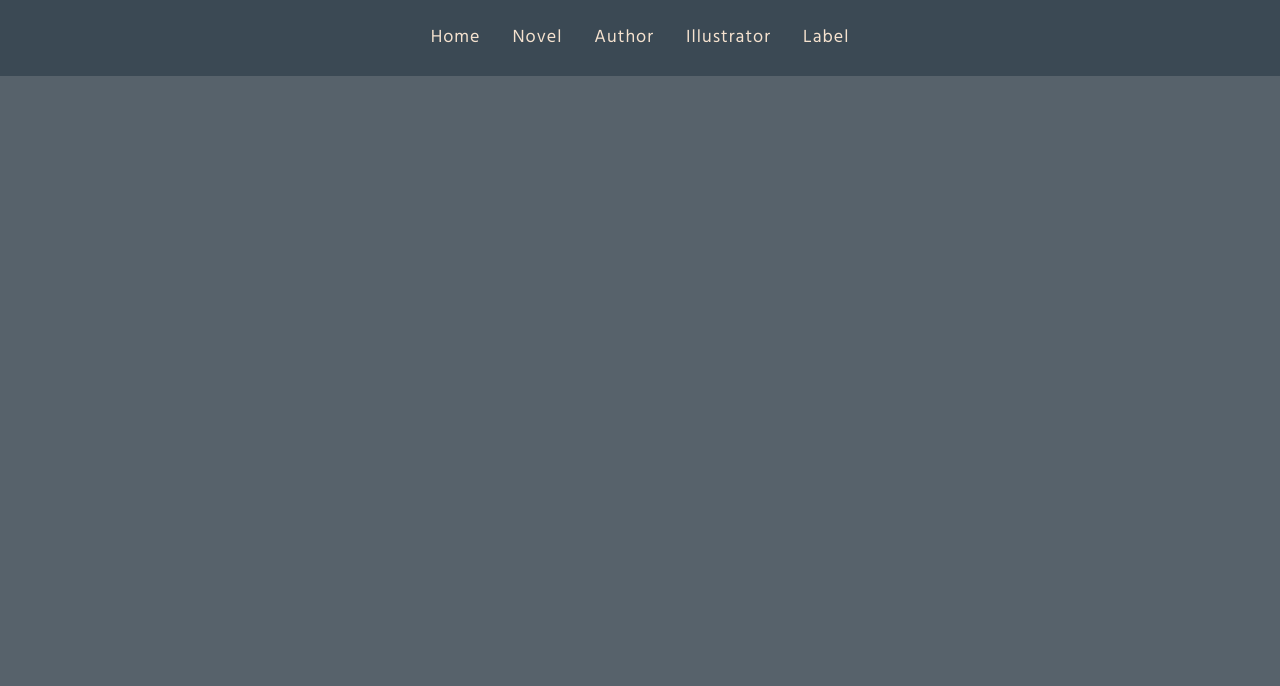
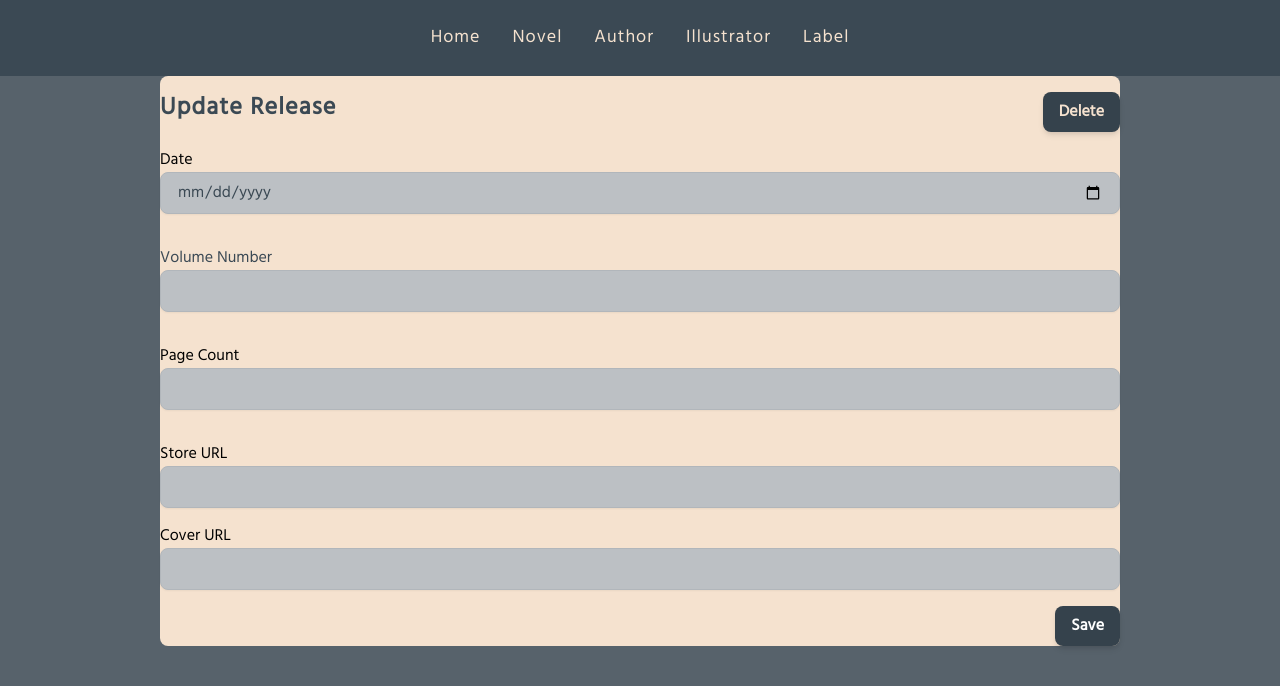
Before and after one commit to alvarodwi/project-datsys, a Vue app in the folder client/: page /novel/1/release-add in a window 1280 px wide. Shown: the top 686 px of the page. Built offline with nearby package versions, Linux system fonts and the light colour scheme; no server answers; a web font is replaced by a local one; what @tailwindcss/typography, vue-tailwind would draw is missing.

Commit message:
release form update

```diff
--- a/client/src/components/crud/release/ReleaseForm.vue
+++ b/client/src/components/crud/release/ReleaseForm.vue
@@ -0,0 +1,186 @@
+<template>
+  <div class="bg-sepia-500 w-3/4 mx-auto rounded-lg">
+    <div class="flex w-full flex-row">
+      <div class="pt-4 text-steel-500">
+        <h1 class="text-2xl font-semibold tracking-wider">
+          {{ $route.params.id ? "Update Release" : "Create Release" }}
+        </h1>
+      </div>
+      <div class="ml-auto" :class="{ hidden: !$route.params.id }">
+        <button
+          class="self-end py-2 px-4 mt-4 bg-steel-600 hover:bg-steel-700 focus:ring-steel-500 focus:ring-offset-steel-200 text-sepia-500 w-full transition ease-in duration-200 text-center text-base font-semibold shadow-md focus:outline-none focus:ring-2 focus:ring-offset-2 rounded-lg "
+          @click="
+            deleteRelease();
+            $router.go(-1);
+          "
+        >
+          Delete
+        </button>
+      </div>
+    </div>
+    <div class="form-group mt-4">
+        <label for="date">Date</label>
+        <input
+          class="rounded-lg border-transparent flex-1 appearance-none border border-steel-300 w-full py-2 px-4 bg-gray-300 text-steel-500 placeholder-steel-400 shadow-sm text-base focus:outline-none focus:ring-2 focus:ring-gray-600 focus:border-transparent"
+          id="date"
+          type = "date"
+          required
+          v-model="release.date"
+          name="date"
+        />
+      </div>
+    <div v-if="!submitted">
+      <div class="my-8">
+        <label for="volumeNumber" class="text-steel-500">Volume Number</label>
+        <input
+          type="text"
+          class="rounded-lg border-transparent flex-1 appearance-none border border-steel-300 w-full py-2 px-4 bg-gray-300 text-steel-500 placeholder-steel-400 shadow-sm text-base focus:outline-none focus:ring-2 focus:ring-gray-600 focus:border-transparent"
+          id="volumeNumber"
+          required
+          v-model="release.volumeNumber"
+          name="VolumeNumber"
+        />
+      </div>
+
+      <div class="my-8">
+        <label for="page">Page Count</label>
+        <input
+          class="rounded-lg border-transparent flex-1 appearance-none border border-steel-300 w-full py-2 px-4 bg-gray-300 text-steel-500 placeholder-steel-400 shadow-sm text-base focus:outline-none focus:ring-2 focus:ring-gray-600 focus:border-transparent"
+          id="page"
+          required
+          v-model="release.page"
+          name="page"
+        />
+      </div>
+      <div class="form-group mt-4">
+        <label for="storeUrl">Store URL</label>
+        <input
+          class="rounded-lg border-transparent flex-1 appearance-none border border-steel-300 w-full py-2 px-4 bg-gray-300 text-steel-500 placeholder-steel-400 shadow-sm text-base focus:outline-none focus:ring-2 focus:ring-gray-600 focus:border-transparent"
+          id="storeUrl"
+          required
+          v-model="release.storeUrl"
+          name="storeUrl"
+        />
+      </div>
+      <div class="form-group mt-4">
+        <label for="coverUrl">Cover URL</label>
+        <input
+          class="rounded-lg border-transparent flex-1 appearance-none border border-steel-300 w-full py-2 px-4 bg-gray-300 text-steel-500 placeholder-steel-400 shadow-sm text-base focus:outline-none focus:ring-2 focus:ring-gray-600 focus:border-transparent"
+          id="coverUrl"
+          required
+          v-model="release.coverUrl"
+          name="coverUrl"
+        />
+      </div>
+      <div class="flex w-full">
+        <div class="ml-auto">
+          <button
+            type="submit"
+            class="self-end py-2 px-4 mt-4 bg-steel-600 hover:bg-steel-700 focus:ring-steel-500 focus:ring-offset-steel-200 text-white w-full transition ease-in duration-200 text-center text-base font-semibold shadow-md focus:outline-none focus:ring-2 focus:ring-offset-2 rounded-lg "
+            @click="saveRelease"
+          >
+            Save
+          </button>
+        </div>
+      </div>
+    </div>
+    <div v-else>
+      <h4 class="text-lg tracking-wider">
+        Release {{ $route.params.id ? "updated" : "created" }} successfully
+      </h4>
+      <button
+        class="py-2 px-4 mt-4 bg-steel-600 hover:bg-steel-700 focus:ring-steel-500 focus:ring-offset-steel-200 text-white w-full transition ease-in duration-200 text-center text-base font-semibold shadow-md focus:outline-none focus:ring-2 focus:ring-offset-2 rounded-lg "
+        @click="init()"
+      >
+        {{ $route.params.id ? "Update" : "Create" }} Again
+      </button>
+    </div>
+  </div>
+</template>
+
+<script>
+import ReleaseDataService from "../../../services/ReleaseDataService";
+
+export default {
+  name: "release-form",
+  data() {
+    return {
+      release: {
+        id: null,
+        volumeNumber: "",
+        page: "",
+        plot: "",
+        storeUrl: "",
+        link: "",
+        authorId: 0,
+        illustratorId: 0,
+        labelId: 0,
+      },
+      submitted: false,
+    };
+  },
+  methods: {
+    init() {
+      this.release = {};
+      this.getRelease(this.$route.params.id);
+      this.submitted = false;
+    },
+    getRelease(id) {
+      ReleaseDataService.get(id)
+        .then((response) => {
+          this.release = response.data.data;
+          console.log(response.data);
+        })
+        .catch((e) => {
+          console.log(e);
+        });
+    },
+    saveRelease() {
+      var data = {
+        volumeNumber: this.release.volumeNumber,
+        page: this.release.page,
+        plot: this.release.plot,
+        storeUrl: this.release.storeUrl,
+        link: this.release.link,
+        authorId: this.release.authorId,
+        illustratorId: this.release.illustratorId,
+        labelId: this.release.labelId,
+      };
+
+      if (this.$route.params.id) {
+        ReleaseDataService.update(this.release.id, this.release)
+          .then((response) => {
+            console.log(response.data);
+            this.submitted = true;
+          })
+          .catch((e) => {
+            console.log(e);
+          });
+      } else {
+        ReleaseDataService.create(data)
+          .then((response) => {
+            this.release.id = response.data.id;
+            console.log(response.data);
+            this.submitted = true;
+          })
+          .catch((e) => {
+            console.log(e);
+          });
+      }
+    },
+    deleteRelease() {
+      ReleaseDataService.delete(this.$route.params.id)
+        .then((response) => {
+          console.log(response.data);
+          this.$router.push({ name: "release" });
+        })
+        .catch((e) => {
+          console.log(e);
+        });
+    },
+  },
+  mounted() {
+    this.init();
+  },
+};
+</script>
--- a/client/src/router.js
+++ b/client/src/router.js
@@ -93,5 +93,10 @@ export default new Router({
       name: "label-debug",
       component: () => import("./components/crud/label/LabelCard"),
     },
+    {
+      path: "/novel/:id/release-add",
+      name: "release-add",
+      component: () => import("./components/crud/release/ReleaseForm"),
+    },
   ],
 });
--- /dev/null
+++ b/client/src/services/ReleaseDataService.js
@@ -0,0 +1,25 @@
+import http from "../http-common";
+
+class ReleaseDataService {
+  getAll(params) {
+    return http.get("/release", { params });
+  }
+
+  get(id) {
+    return http.get(`/release/${id}`);
+  }
+
+  create(data) {
+    return http.post("/release", data);
+  }
+
+  update(id, data) {
+    return http.post(`/release/${id}`, data);
+  }
+
+  delete(id) {
+    return http.delete(`/release/${id}`);
+  }
+}
+
+export default new ReleaseDataService();
```
